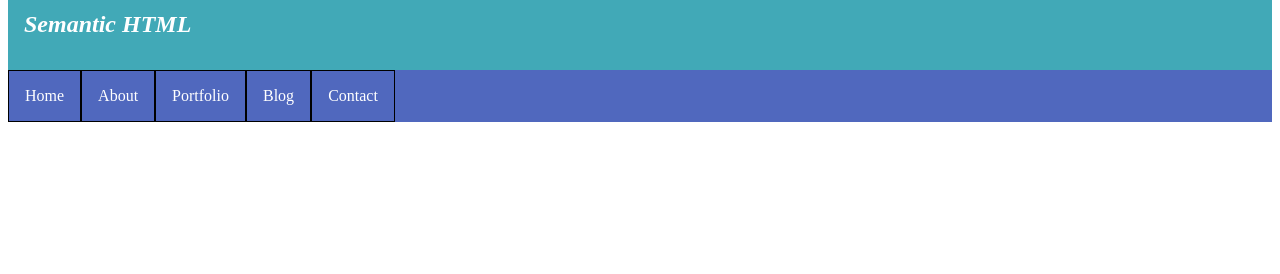
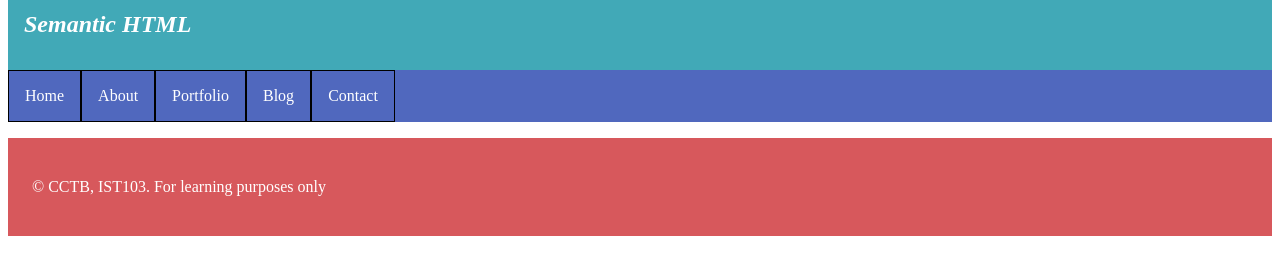
Before and after one commit to Iserte/ist103-class6-assignment3, a plain HTML site: page index.html in a window 1280 px wide. Shown: the part 82-356 px from the top of the page. Drawn offline with Linux system fonts and the light colour scheme.

Commit message:
add footer

```diff
--- a/index.html
+++ b/index.html
@@ -20,5 +20,9 @@
         </ul>
       </nav>
     </header>
+
+      <footer>
+        <p>&copy; CCTB, IST103. For learning purposes only</p>
+      </footer>
   </body>
 </html>
--- a/style.css
+++ b/style.css
@@ -28,3 +28,9 @@ li > a {
   text-decoration: none;
   color: white;
 }
+
+footer {
+  background-color: #d7585c;
+  color: white;
+  padding: 1.5rem;
+}
```
